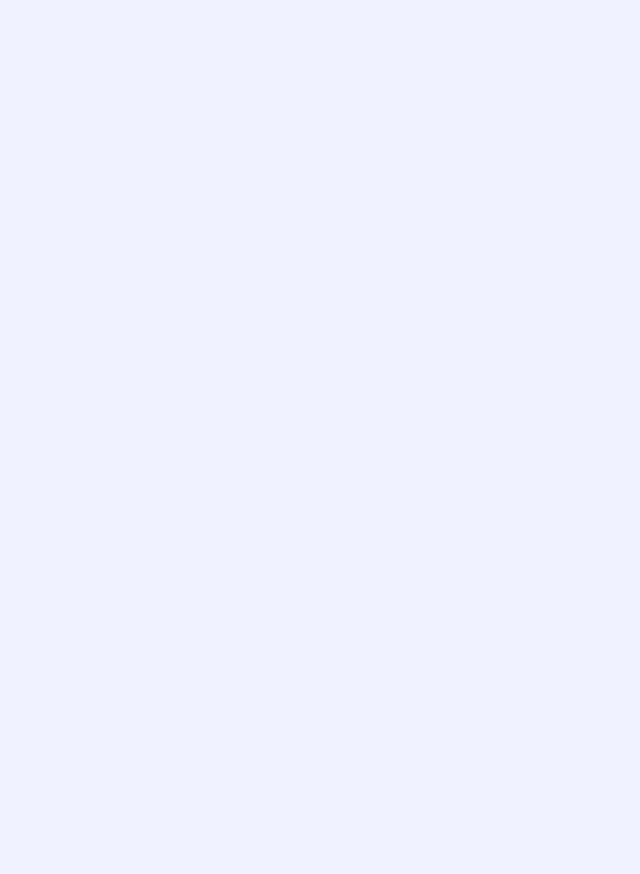
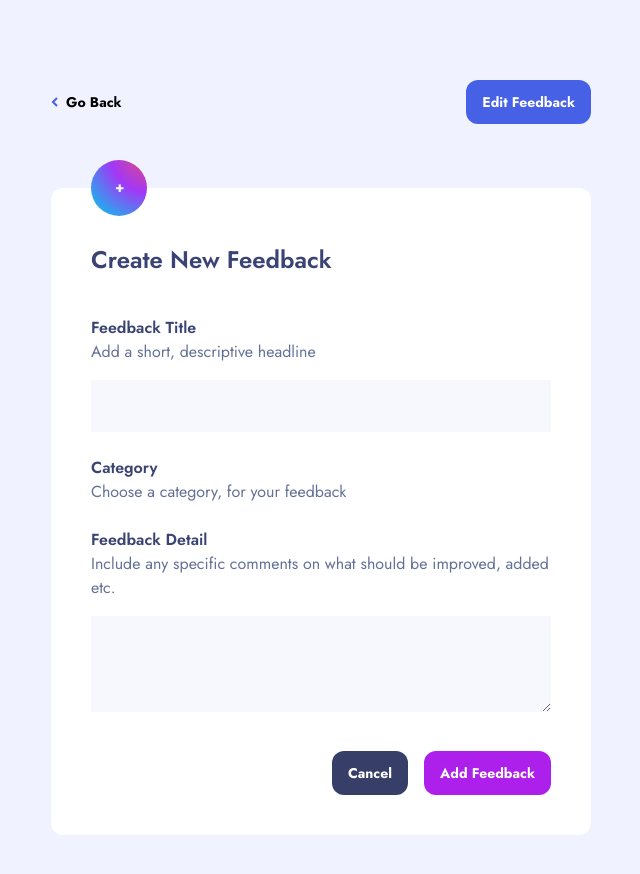
Before and after one commit to jakealistairwood/frontendmentor-product-feedback, a React (Vite) app: page /suggestions/add-feedback in a window 1280 px wide. Shown: the top 874 px of the page, without its empty margins (319-959 px from the left). Before the commit the page ends 800 px from the top, so only its background shows below. Built offline with nearby package versions, Linux system fonts and the light colour scheme.

Commit message:
saving changes

```diff
--- a/src/components/elements/AddComment/AddComment.jsx
+++ b/src/components/elements/AddComment/AddComment.jsx
@@ -1,24 +1,55 @@
-import { useState, useEffect } from "react"
+import { useState, useEffect, useRef } from "react"
 import Button from "../../globals/Button/Button"
 
-const AddComment = ({ setSuggestions }) => {
+const AddComment = ({ currentSuggestion, setCurrentSuggestion }) => {
     const [ maxCharLength, setMaxCharLength ] = useState(250);
     const [ charsRemaining, setCharsRemaining ] = useState();
+
+    let commentInput = useRef();
+
+    const [ comment, setComment ] = useState({
+        content: "",
+        id: currentSuggestion.comments.length + 1,
+        user: {
+            image: "/images/image-suzanne.png",
+            name: "Suzanne Smith",
+            username: "suzie_smith1234"
+        }
+    })
 
     const checkMaxCharLength = (e) => {
         if(charsRemaining <= 0) false;
         setCharsRemaining(maxCharLength - e.target.value.length)
+        setComment({
+            ...comment,
+            content: e.target.value
+        })
     }
 
     useEffect(() => {
+        console.log("use effect ran");
         setCharsRemaining(maxCharLength)
+        // console.log(maxCharLength, commentInput.current.value.length);
     }, []);
+
+    // const postComment = () => {
+    //     setCurrentSuggestion(...currentSuggestion, {
+    //         comments: comments.push(comment)
+    //     })
+    // }
 
     return <form className="add-comment bg-white rounded-xl px-8 py-6 mt-6">
         <label className="mb-6" htmlFor="addComment">
             <h3>Add Comment</h3>
         </label>
-        <textarea className={`min-h-[80px] w-full mt-6 mb-4 ${charsRemaining <= 0 && "disabled"}`} name="" id="addComment" onChange={checkMaxCharLength}></textarea>
+        <textarea
+            className={`min-h-[80px] w-full mt-6 mb-4 ${charsRemaining <= 0 && "disabled"}`}
+            name=""
+            id="addComment"
+            ref={commentInput}
+            // onChange={() => setCharsRemaining((prev) => prev - e.target.value)}
+            onChange={checkMaxCharLength}
+        ></textarea>
         <div className="flex justify-between items-center">
             <p>{charsRemaining} Characters Left</p>
             <Button isLink={false} label={"Post Comment"} classNames={"btn-primary"} />
--- a/src/components/elements/Roadmap/Roadmap.jsx
+++ b/src/components/elements/Roadmap/Roadmap.jsx
@@ -1,8 +1,10 @@
+import { Link } from "react-router-dom"
+
 const Roadmap = ({ statuses }) => {
     return <div className="roadmap bg-white rounded-xl p-6 flex flex-col gap-6">
         <div className="flex justify-between items-center">
             <h3 className="text-lg font-semibold">Roadmap</h3>
-            <a className="text-secondary-purple font-semibold text-sm" href="">View all</a>
+            <Link to="/roadmap" className="text-secondary-purple font-semibold text-sm">View all</Link>
         </div>
         <ul className="flex flex-col gap-2">
             {statuses.map(status => {
--- /dev/null
+++ b/src/components/globals/FeedbackForm/FeedbackForm.jsx
@@ -0,0 +1,45 @@
+import { ReactComponent as PlusIcon } from "../../../assets/images/shared/icon-plus.svg"
+import Button from "../Button/Button";
+import { useNavigate } from "react-router";
+
+const FeedbackForm = ({ title, feedbackData }) => {
+    let navigate = useNavigate();
+    console.log(feedbackData);
+    return <form className="pt-14 pb-10 px-10 bg-white rounded-xl relative mt-16">
+        <div className="form-icon absolute left-10">
+            <PlusIcon />
+        </div>
+        <h1 className="text-2xl pb-10">{title}</h1>
+        <div className="flex flex-col gap-6">
+            <div className="form-control">
+                <label htmlFor="feedbackTitle">
+                    <h2>Feedback Title</h2>
+                    <p>Add a short, descriptive headline</p>
+                </label>
+                <input className="min-h-[48px] py-3.5 px-6 mt-4" id="feedbackTitle" type="text" />
+            </div>
+            <div className="form-control">
+                <label htmlFor="feedbackCategory">
+                    <h2>Category</h2>
+                    <p>Choose a category, for your feedback</p>
+                </label>
+                <div role="button" id="feedbackCategory">
+
+                </div>
+            </div>
+            <div className="form-control">
+                <label htmlFor="feedbackDetail">
+                    <h2>Feedback Detail</h2>
+                    <p>Include any specific comments on what should be improved, added etc.</p>
+                </label>
+                <textarea className="min-h-[96px] mt-4" name="" id="feedbackDetail"></textarea>
+            </div>
+        </div>
+        <footer className="flex justify-end items-center mt-8 gap-4">
+            <Button classNames={"btn-tertiary"} label={"Cancel"} triggerFunctionality={() => navigate(-1)} />
+            <input type="submit" className="btn btn-primary" value="Add Feedback" />
+        </footer>
+    </form>
+}
+
+export default FeedbackForm
--- a/src/index.css
+++ b/src/index.css
@@ -39,11 +39,16 @@ p {
   @apply text-paler-navy;
 }
 
+textarea,
+input[type="text"] {
+  @apply bg-very-pale-blue;
+  @apply text-paler-navy;
+  @apply w-full;
+}
+
 textarea {
-  @apply bg-very-pale-blue;
   @apply px-6;
   @apply py-4;
-  @apply text-paler-navy;
 }
 
 .btn {
@@ -57,7 +62,8 @@ textarea {
 }
 
 .btn-primary,
-.btn-secondary {
+.btn-secondary,
+.btn-tertiary {
   @apply py-1.5;
   @apply px-4;
 }
@@ -69,6 +75,11 @@ textarea {
 
 .btn-secondary {
   @apply bg-secondary-purple;
+  @apply text-white;
+}
+
+.btn-tertiary {
+  @apply bg-deep-navy;
   @apply text-white;
 }
 
@@ -114,3 +125,15 @@ textarea {
 .indicator-live {
   @apply bg-light-blue;
 }
+
+.form-icon {
+  @apply rounded-full;
+  top: 0;
+  transform: translateY(-50%);
+  width: 56px;
+  height: 56px;
+  display: flex;
+  justify-content: center;
+  align-items: center;
+  background: radial-gradient(128.88% 128.88% at 103.9% -10.39%, #E84D70 0%, #A337F6 53.09%, #28A7ED 100%) /* warning: gradient uses a rotation that is not supported by CSS and may not behave as expected */;
+}
--- a/src/main.jsx
+++ b/src/main.jsx
@@ -6,14 +6,18 @@ import './index.css'
 import { Route, RouterProvider, createBrowserRouter, createRoutesFromElements } from 'react-router-dom'
 import SuggestionIndex from './pages/SuggetionIndex/SuggestionIndex.jsx'
 import AddFeedback from './pages/AddFeedback/AddFeedback.jsx'
+import RoadmapBoard from './pages/RoadmapBoard/RoadmapBoard.jsx'
 import { FeedbackContextProvider } from './context/FeedbackContext.jsx'
 
 const router = createBrowserRouter(createRoutesFromElements(
-  <Route path="/suggestions" element={<Root />}>
-    <Route index element={<App />} />
-    <Route path="/suggestions/:id" element={<SuggestionIndex />} />
-    <Route path="/suggestions/add-feedback" element={<AddFeedback />} />
-  </Route>
+  <>
+    <Route path="/suggestions" element={<Root />}>
+      <Route index element={<App />} />
+      <Route path="/suggestions/:id" element={<SuggestionIndex />} />
+      <Route path="/suggestions/add-feedback" element={<AddFeedback />} />
+    </Route>
+    <Route path="/roadmap" element={<RoadmapBoard />}></Route>
+  </>
 ))
 
 ReactDOM.createRoot(document.getElementById('root')).render(
--- a/src/pages/AddFeedback/AddFeedback.jsx
+++ b/src/pages/AddFeedback/AddFeedback.jsx
@@ -1,5 +1,27 @@
+import { useState, useContext } from "react"
+import BreadcrumbNav from "../../components/globals/BreadcrumbNav/BreadcrumbNav"
+import FeedbackForm from "../../components/globals/FeedbackForm/FeedbackForm"
+import FeedbackContext from "../../context/FeedbackContext";
+
 const AddFeedback = () => {
-    return <main className=""></main>
+    const { value } = useContext(FeedbackContext);
+    let { suggestions, setSuggestions} = value;
+
+    const [ newFeedback, setNewFeedback ] = useState({
+        id: suggestions.length + 1,
+        title: "",
+        category: "",
+        upvotes: 0,
+        status: "",
+        description: "",
+        comments: []
+    });
+
+
+    return <main className="max-w-[540px] w-full mx-auto py-20">
+        <BreadcrumbNav />
+        <FeedbackForm feedbackData={newFeedback} title={"Create New Feedback"} />
+    </main>
 }
 
 export default AddFeedback
--- /dev/null
+++ b/src/pages/RoadmapBoard/RoadmapBoard.jsx
@@ -0,0 +1,5 @@
+const RoadmapBoard = () => {
+    return <div></div>
+}
+
+export default RoadmapBoard
--- a/src/pages/SuggetionIndex/SuggestionIndex.jsx
+++ b/src/pages/SuggetionIndex/SuggestionIndex.jsx
@@ -8,7 +8,7 @@ import AddComment from "../../components/elements/AddComment/AddComment"
 
 const SuggestionIndex = () => {
     let { id } = useParams();
-    // const [ suggestion, setSuggestion ] = useState({});
+    const [ currentSuggestion, setCurrentSuggestion ] = useState({});
 
     const { value } = useContext(FeedbackContext);
     let { suggestions, categories, roadmapData, setSuggestions } = value;
@@ -19,12 +19,16 @@ const SuggestionIndex = () => {
     //     setSuggestion(suggestions.filter(item => item.id == id)[0]);
     // }, []);
 
+    useEffect(() => {
+        setCurrentSuggestion(suggestion)
+    }, []);
+
     return <main className="max-w-[730px] w-full mx-auto py-20">
         <section>
             <BreadcrumbNav />
             <SuggestionCard suggestion={suggestion} />
             <CommentsBlock comments={suggestion.comments} />
-            <AddComment setSuggestions={setSuggestions} />
+            <AddComment currentSuggestion={currentSuggestion} setCurrentSuggestion={setCurrentSuggestion} />
         </section>
     </main>
 }
```
